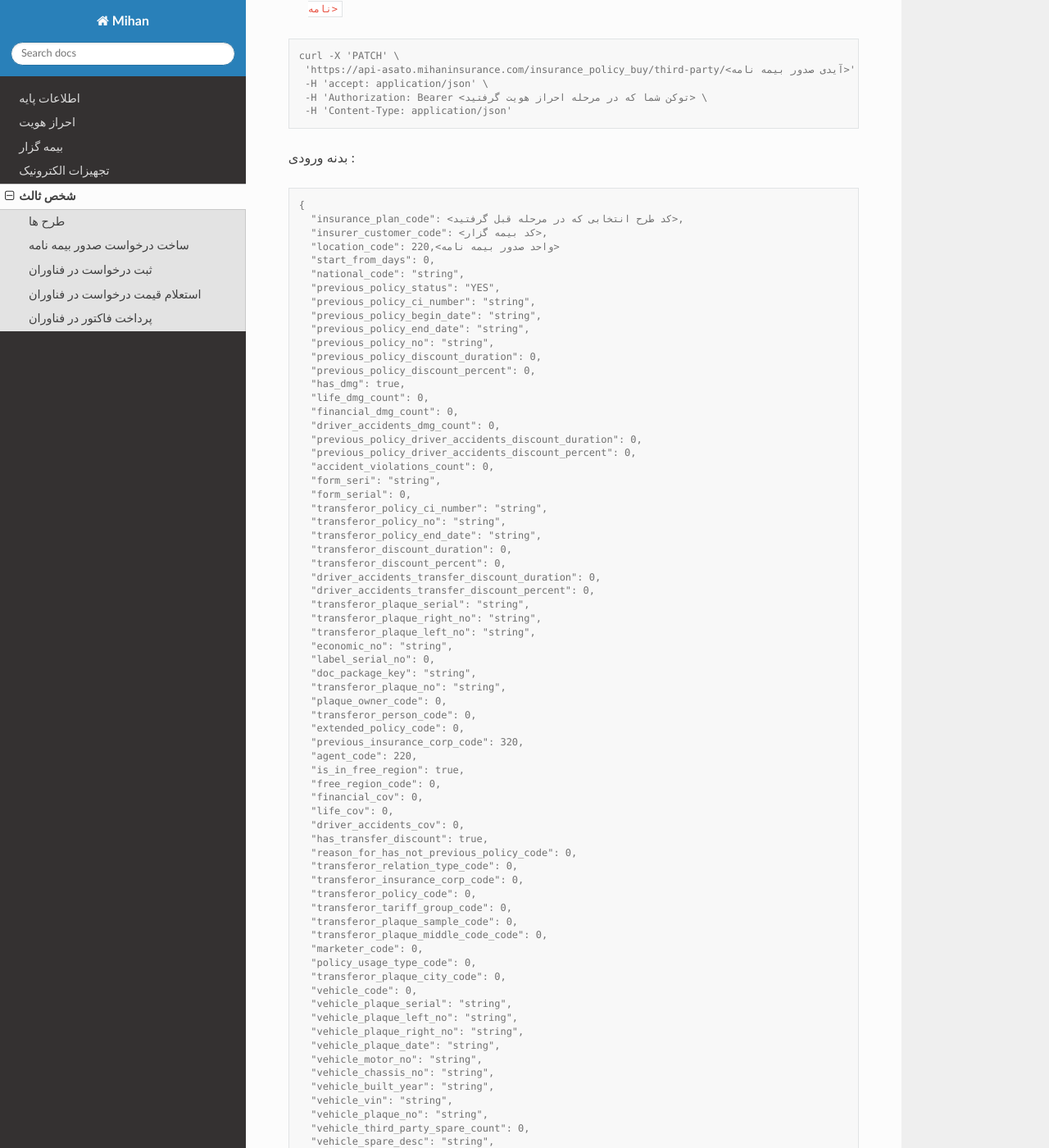
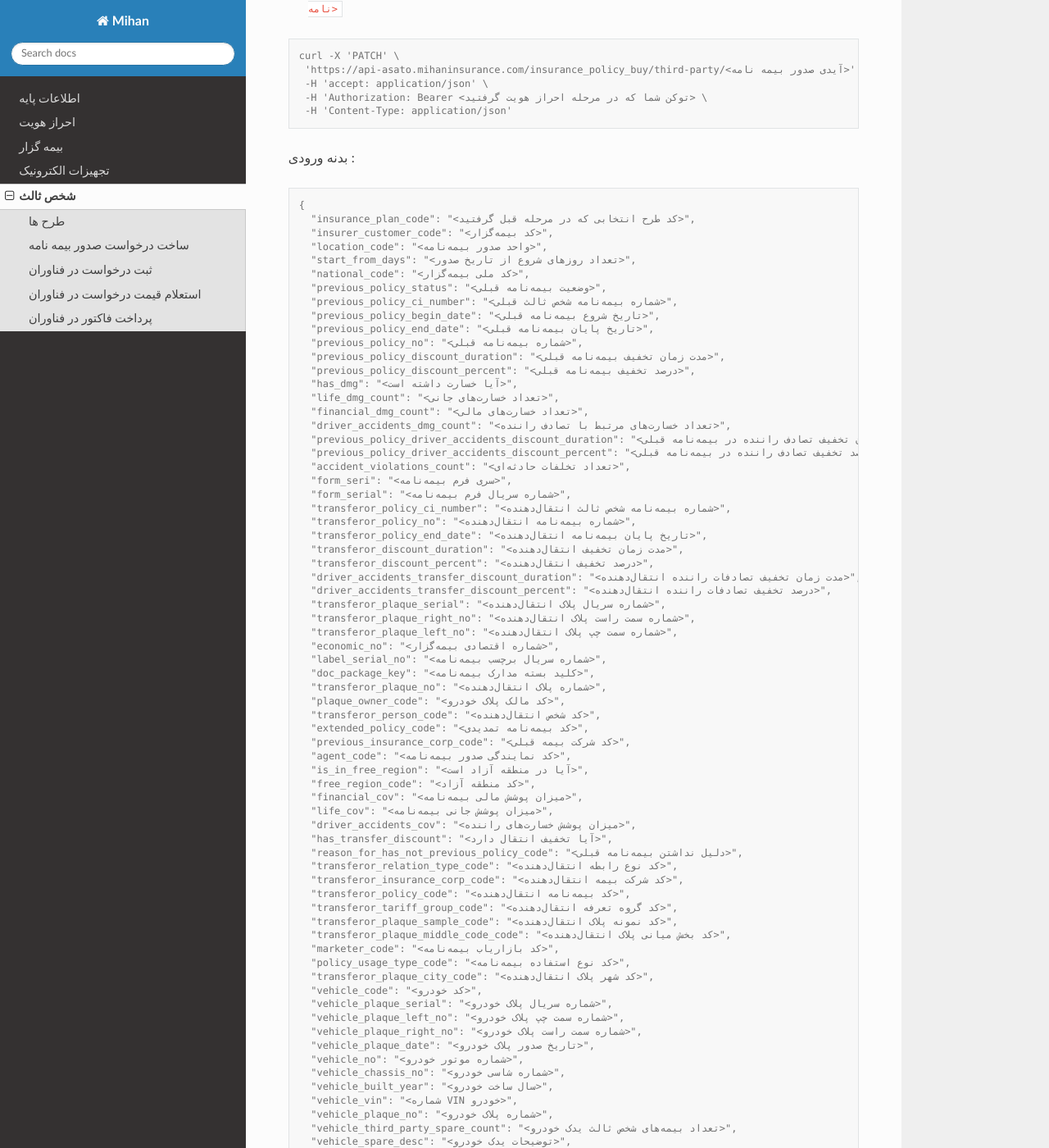
Before and after one commit to artaabbasi/mihan-issue, a Sphinx documentation site: the page built from docs/source/third_party.rst, in a window 1280 px wide and 1400 px high, scrolled down 1584 px. Shown: the whole window at 82% size. Built offline with Sphinx 7.4.7 and the Read the Docs theme 3.1.0, drawn with Linux system fonts in a browser that asks for light colours; some of the changed text lies outside the part shown.

Commit message:
Update third_party.rst

```diff
--- a/docs/source/third_party.rst
+++ b/docs/source/third_party.rst
@@ -93,94 +93,93 @@
 .. code-block:: console
 
     {
-      "insurance_plan_code": <کد طرح انتخابی که در مرحله قبل گرفتید>,
-      "insurer_customer_code": <کد بیمه گزار>,
-      "location_code": 220,<واحد صدور بیمه نامه>
-      "start_from_days": 0,
-      "national_code": "string",
-      "previous_policy_status": "YES",
-      "previous_policy_ci_number": "string",
-      "previous_policy_begin_date": "string",
-      "previous_policy_end_date": "string",
-      "previous_policy_no": "string",
-      "previous_policy_discount_duration": 0,
-      "previous_policy_discount_percent": 0,
-      "has_dmg": true,
-      "life_dmg_count": 0,
-      "financial_dmg_count": 0,
-      "driver_accidents_dmg_count": 0,
-      "previous_policy_driver_accidents_discount_duration": 0,
-      "previous_policy_driver_accidents_discount_percent": 0,
-      "accident_violations_count": 0,
-      "form_seri": "string",
-      "form_serial": 0,
-      "transferor_policy_ci_number": "string",
-      "transferor_policy_no": "string",
-      "transferor_policy_end_date": "string",
-      "transferor_discount_duration": 0,
-      "transferor_discount_percent": 0,
-      "driver_accidents_transfer_discount_duration": 0,
-      "driver_accidents_transfer_discount_percent": 0,
-      "transferor_plaque_serial": "string",
-      "transferor_plaque_right_no": "string",
-      "transferor_plaque_left_no": "string",
-      "economic_no": "string",
-      "label_serial_no": 0,
-      "doc_package_key": "string",
-      "transferor_plaque_no": "string",
-      "plaque_owner_code": 0,
-      "transferor_person_code": 0,
-      "extended_policy_code": 0,
-      "previous_insurance_corp_code": 320,
-      "agent_code": 220,
-      "is_in_free_region": true,
-      "free_region_code": 0,
-      "financial_cov": 0,
-      "life_cov": 0,
-      "driver_accidents_cov": 0,
-      "has_transfer_discount": true,
-      "reason_for_has_not_previous_policy_code": 0,
-      "transferor_relation_type_code": 0,
-      "transferor_insurance_corp_code": 0,
-      "transferor_policy_code": 0,
-      "transferor_tariff_group_code": 0,
-      "transferor_plaque_sample_code": 0,
-      "transferor_plaque_middle_code_code": 0,
-      "marketer_code": 0,
-      "policy_usage_type_code": 0,
-      "transferor_plaque_city_code": 0,
-      "vehicle_code": 0,
-      "vehicle_plaque_serial": "string",
-      "vehicle_plaque_left_no": "string",
-      "vehicle_plaque_right_no": "string",
-      "vehicle_plaque_date": "string",
-      "vehicle_motor_no": "string",
-      "vehicle_chassis_no": "string",
-      "vehicle_built_year": "string",
-      "vehicle_vin": "string",
-      "vehicle_plaque_no": "string",
-      "vehicle_third_party_spare_count": 0,
-      "vehicle_spare_desc": "string",
-      "vehicle_spare_plaque_no": "string",
-      "vehicle_spare_plaque_date": "string",
-      "vehicle_spare_plaque_serial": "string",
-      "vehicle_spare_plaque_right_no": "string",
-      "vehicle_spare_plaque_left_no": "string",
-      "vehicle_spare_plaque_vin": "string",
-      "vehicle_kind_code": 0,
-      "vehicle_use_type_code": 0,
-      "vehicle_plaque_sample_code": 0,
-      "vehicle_plaque_middle_code": 0,
-      "vehicle_color_code": 0,
-      "vehicle_fuel_type_code": 0,
-      "vehicle_plaque_city_code": 0,
-      "vehicle_has_third_party_spare": 0,
-      "vehicle_spare_plaque_sample_code": 0,
-      "vehicle_spare_plaque_middle_code": 0,
-      "vehicle_spare_plaque_city_code": 0,
-      "vehicle_plaque_kind_code": 0
-    }
-
+      "insurance_plan_code": "<کد طرح انتخابی که در مرحله قبل گرفتید>",
+      "insurer_customer_code": "<کد بیمه‌گزار>",
+      "location_code": "<واحد صدور بیمه‌نامه>",
+      "start_from_days": "<تعداد روزهای شروع از تاریخ صدور>",
+      "national_code": "<کد ملی بیمه‌گزار>",
+      "previous_policy_status": "<وضعیت بیمه‌نامه قبلی>",
+      "previous_policy_ci_number": "<شماره بیمه‌نامه شخص ثالث قبلی>",
+      "previous_policy_begin_date": "<تاریخ شروع بیمه‌نامه قبلی>",
+      "previous_policy_end_date": "<تاریخ پایان بیمه‌نامه قبلی>",
+      "previous_policy_no": "<شماره بیمه‌نامه قبلی>",
+      "previous_policy_discount_duration": "<مدت زمان تخفیف بیمه‌نامه قبلی>",
+      "previous_policy_discount_percent": "<درصد تخفیف بیمه‌نامه قبلی>",
+      "has_dmg": "<آیا خسارت داشته است>",
+      "life_dmg_count": "<تعداد خسارت‌های جانی>",
+      "financial_dmg_count": "<تعداد خسارت‌های مالی>",
+      "driver_accidents_dmg_count": "<تعداد خسارت‌های مرتبط با تصادف راننده>",
+      "previous_policy_driver_accidents_discount_duration": "<مدت زمان تخفیف تصادف راننده در بیمه‌نامه قبلی>",
+      "previous_policy_driver_accidents_discount_percent": "<درصد تخفیف تصادف راننده در بیمه‌نامه قبلی>",
+      "accident_violations_count": "<تعداد تخلفات حادثه‌ای>",
+      "form_seri": "<سری فرم بیمه‌نامه>",
+      "form_serial": "<شماره سریال فرم بیمه‌نامه>",
+      "transferor_policy_ci_number": "<شماره بیمه‌نامه شخص ثالث انتقال‌دهنده>",
+      "transferor_policy_no": "<شماره بیمه‌نامه انتقال‌دهنده>",
+      "transferor_policy_end_date": "<تاریخ پایان بیمه‌نامه انتقال‌دهنده>",
+      "transferor_discount_duration": "<مدت زمان تخفیف انتقال‌دهنده>",
+      "transferor_discount_percent": "<درصد تخفیف انتقال‌دهنده>",
+      "driver_accidents_transfer_discount_duration": "<مدت زمان تخفیف تصادفات راننده انتقال‌دهنده>",
+      "driver_accidents_transfer_discount_percent": "<درصد تخفیف تصادفات راننده انتقال‌دهنده>",
+      "transferor_plaque_serial": "<شماره سریال پلاک انتقال‌دهنده>",
+      "transferor_plaque_right_no": "<شماره سمت راست پلاک انتقال‌دهنده>",
+      "transferor_plaque_left_no": "<شماره سمت چپ پلاک انتقال‌دهنده>",
+      "economic_no": "<شماره اقتصادی بیمه‌گزار>",
+      "label_serial_no": "<شماره سریال برچسب بیمه‌نامه>",
+      "doc_package_key": "<کلید بسته مدارک بیمه‌نامه>",
+      "transferor_plaque_no": "<شماره پلاک انتقال‌دهنده>",
+      "plaque_owner_code": "<کد مالک پلاک خودرو>",
+      "transferor_person_code": "<کد شخص انتقال‌دهنده>",
+      "extended_policy_code": "<کد بیمه‌نامه تمدیدی>",
+      "previous_insurance_corp_code": "<کد شرکت بیمه قبلی>",
+      "agent_code": "<کد نمایندگی صدور بیمه‌نامه>",
+      "is_in_free_region": "<آیا در منطقه آزاد است>",
+      "free_region_code": "<کد منطقه آزاد>",
+      "financial_cov": "<میزان پوشش مالی بیمه‌نامه>",
+      "life_cov": "<میزان پوشش جانی بیمه‌نامه>",
+      "driver_accidents_cov": "<میزان پوشش خسارت‌های راننده>",
+      "has_transfer_discount": "<آیا تخفیف انتقال دارد>",
+      "reason_for_has_not_previous_policy_code": "<دلیل نداشتن بیمه‌نامه قبلی>",
+      "transferor_relation_type_code": "<کد نوع رابطه انتقال‌دهنده>",
+      "transferor_insurance_corp_code": "<کد شرکت بیمه انتقال‌دهنده>",
+      "transferor_policy_code": "<کد بیمه‌نامه انتقال‌دهنده>",
+      "transferor_tariff_group_code": "<کد گروه تعرفه انتقال‌دهنده>",
+      "transferor_plaque_sample_code": "<کد نمونه پلاک انتقال‌دهنده>",
+      "transferor_plaque_middle_code_code": "<کد بخش میانی پلاک انتقال‌دهنده>",
+      "marketer_code": "<کد بازاریاب بیمه‌نامه>",
+      "policy_usage_type_code": "<کد نوع استفاده بیمه‌نامه>",
+      "transferor_plaque_city_code": "<کد شهر پلاک انتقال‌دهنده>",
+      "vehicle_code": "<کد خودرو>",
+      "vehicle_plaque_serial": "<شماره سریال پلاک خودرو>",
+      "vehicle_plaque_left_no": "<شماره سمت چپ پلاک خودرو>",
+      "vehicle_plaque_right_no": "<شماره سمت راست پلاک خودرو>",
+      "vehicle_plaque_date": "<تاریخ صدور پلاک خودرو>",
+      "vehicle_no": "<شماره موتور خودرو>",
+      "vehicle_chassis_no": "<شماره شاسی خودرو>",
+      "vehicle_built_year": "<سال ساخت خودرو>",
+      "vehicle_vin": "<شماره VIN خودرو>",
+      "vehicle_plaque_no": "<شماره پلاک خودرو>",
+      "vehicle_third_party_spare_count": "<تعداد بیمه‌های شخص ثالث یدک خودرو>",
+      "vehicle_spare_desc": "<توضیحات یدک خودرو>",
+      "vehicle_spare_plaque_no": "<شماره پلاک یدک خودرو>",
+      "vehicle_spare_plaque_date": "<تاریخ صدور پلاک یدک خودرو>",
+      "vehicle_spare_plaque_serial": "<شماره سریال پلاک یدک خودرو>",
+      "vehicle_spare_plaque_right_no": "<شماره سمت راست پلاک یدک خودرو>",
+      "vehicle_spare_plaque_left_no": "<شماره سمت چپ پلاک یدک خودرو>",
+      "vehicle_spare_plaque_vin": "<شماره VIN پلاک یدک خودرو>",
+      "vehicle_kind_code": "<کد نوع خودرو>",
+      "vehicle_use_type_code": "<کد نوع استفاده خودرو>",
+      "vehicle_plaque_sample_code": "<کد نمونه پلاک خودرو>",
+      "vehicle_plaque_middle_code": "<کد بخش میانی پلاک خودرو>",
+      "vehicle_color_code": "<کد رنگ خودرو>",
+      "vehicle_fuel_type_code": "<کد نوع سوخت خودرو>",
+      "vehicle_plaque_city_code": "<کد شهر پلاک خودرو>",
+      "vehicle_has_third_party_spare": "<آیا خودرو بیمه شخص ثالث یدک دارد>",
+      "vehicle_spare_plaque_sample_code": "<کد نمونه پلاک یدک خودرو>",
+      "vehicle_spare_plaque_middle_code": "<کد بخش میانی پلاک یدک خودرو>",
+      "vehicle_spare_plaque_city_code": "<کد شهر پلاک یدک خودرو>",
+      "vehicle_plaque_kind_code": "<کد نوع پلاک خودرو>"
+}
 بدنه خروجی وبسرویس :
 
 .. code-block:: console
```
